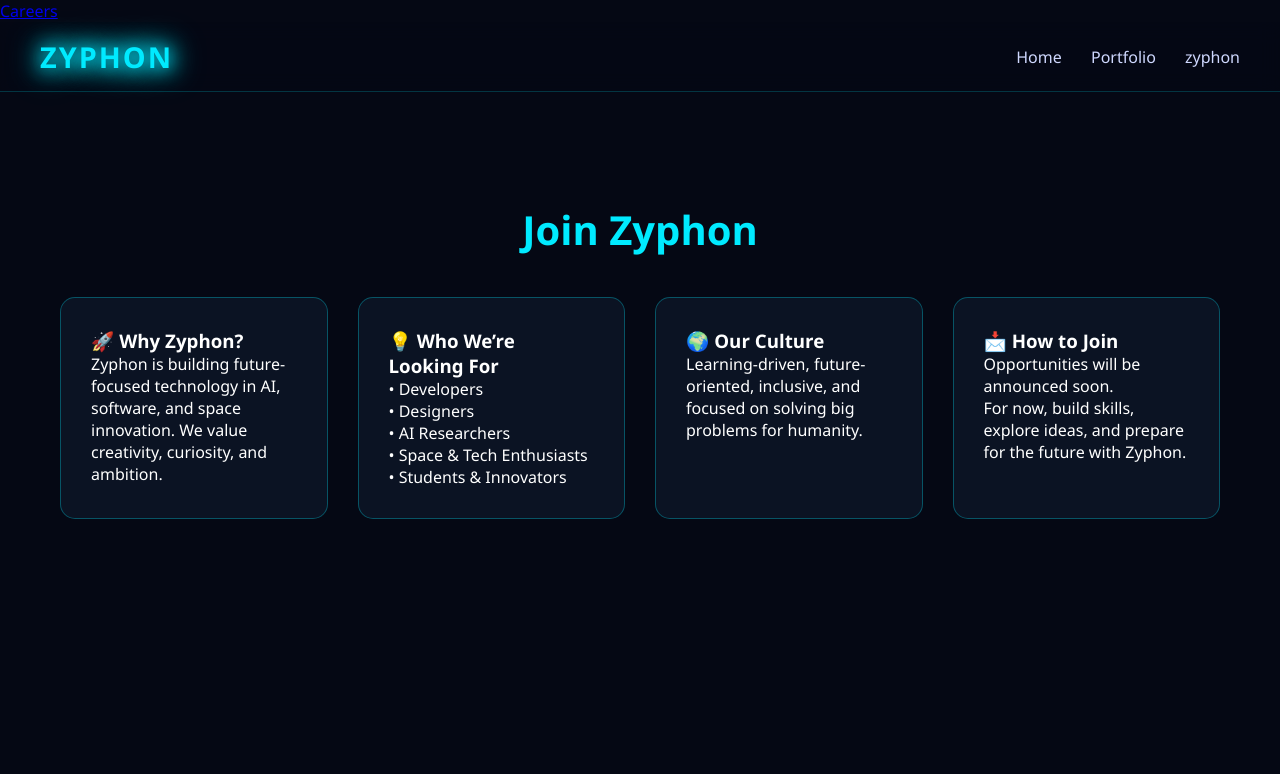
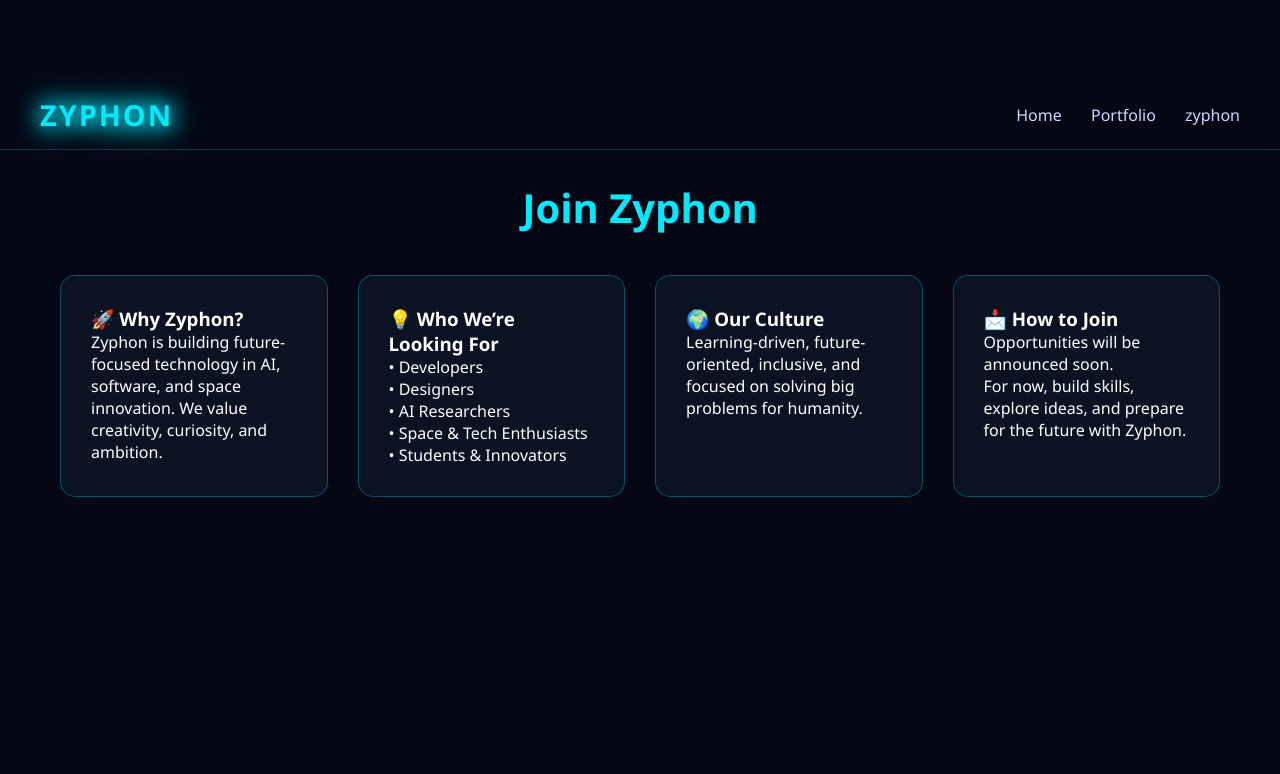
Before and after one commit to zyphon-tech/zyphon, a plain HTML site: page zyphon careers.html in a window 1280 px wide. Shown: the top 774 px of the page. Drawn offline with Linux system fonts and the light colour scheme.

Commit message:
Update zyphon careers.html

```diff
--- a/zyphon careers.html
+++ b/zyphon careers.html
@@ -5,7 +5,6 @@
   <title>Careers | Zyphon</title>
   <meta name="viewport" content="width=device-width, initial-scale=1.0">
   <link rel="stylesheet" href="zyphon plans.css">
-  <a href="careers.html">Careers</a>
 
 </head>
 
```
